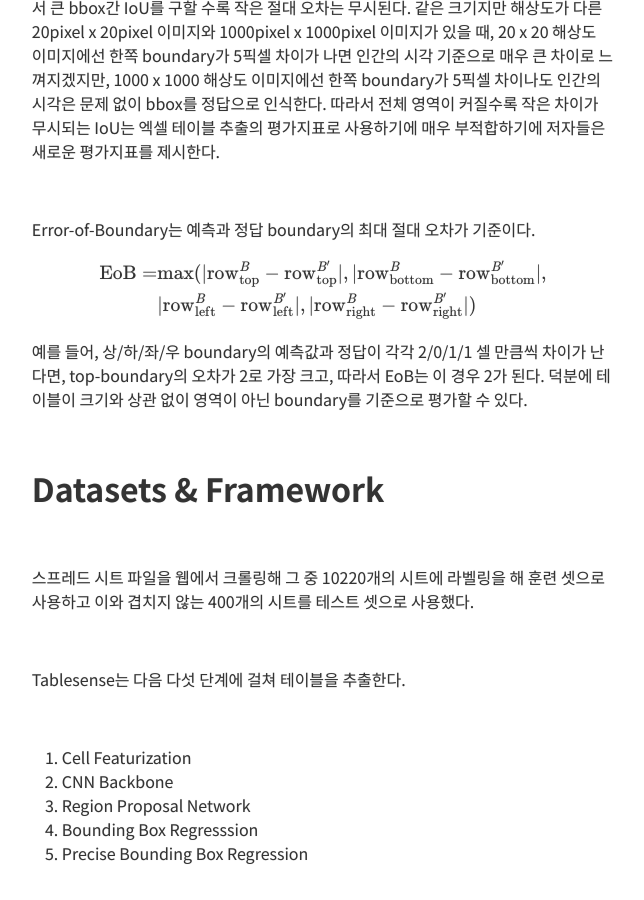
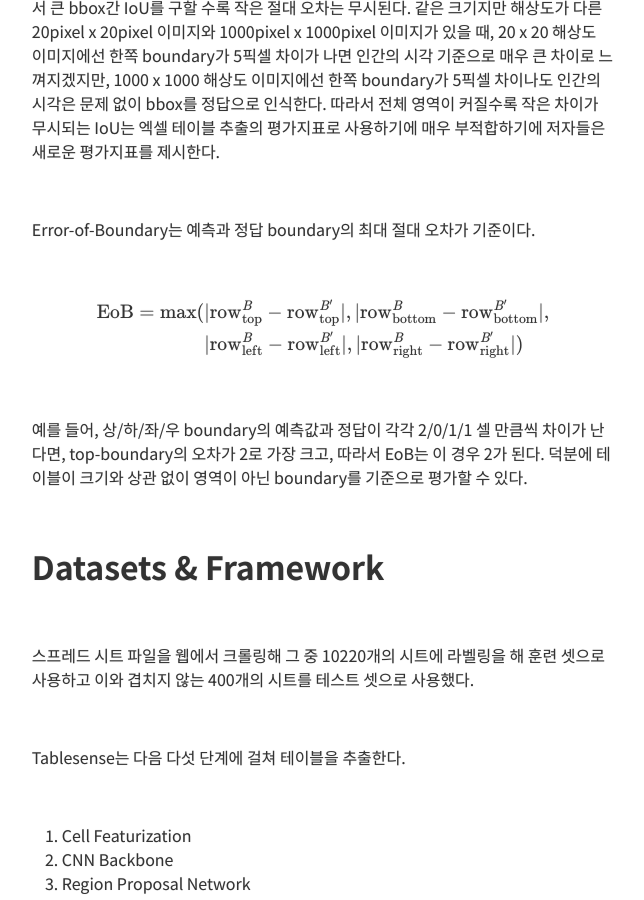
Before and after one commit to Clarit7/clarit7.github.io, a Jekyll site: the page built from _posts/2021-12-10-tablesense.md, in a window 1280 px wide and 900 px high, scrolled down 2043 px. Shown: the whole window, without its empty margins (317-961 px from the left). Built offline with Jekyll 4.4.1, drawn with Linux system fonts in a browser that asks for light colours; some web fonts are replaced; formulas are drawn with MathJax 3; comment, search, counter and statistics services are not loaded.

Commit message:
Update 2021-12-10-tablesense.md

```diff
--- a/_posts/2021-12-10-tablesense.md
+++ b/_posts/2021-12-10-tablesense.md
@@ -69,15 +69,17 @@
 
 Error-of-Boundary는 예측과 정답 boundary의 최대 절대 오차가 기준이다.
 
+<br/>
 
 $$
 \begin{align*}
-\mathrm{EoB} =
-&\mathrm{max}(\vert\mathrm{row_{top}^\mathit{B}} - \mathrm{row_{top}^\mathit{B'}}\vert, \vert\mathrm{row_{bottom}^\mathit{B}} - \mathrm{row_{bottom}^\mathit{B'}}\vert, \\
+\mathrm{EoB} = \mathrm{max}(
+&\vert\mathrm{row_{top}^\mathit{B}} - \mathrm{row_{top}^\mathit{B'}}\vert, \vert\mathrm{row_{bottom}^\mathit{B}} - \mathrm{row_{bottom}^\mathit{B'}}\vert, \\
 &\vert\mathrm{row_{left}^\mathit{B}} - \mathrm{row_{left}^\mathit{B'}}\vert, \vert\mathrm{row_{right}^\mathit{B}} - \mathrm{row_{right}^\mathit{B'}}\vert)
 \end{align*}
 $$
 
+<br/>
 
 예를 들어, 상/하/좌/우 boundary의 예측값과 정답이 각각 2/0/1/1 셀 만큼씩 차이가 난다면, top-boundary의 오차가 2로 가장 크고, 따라서 EoB는 이 경우 2가 된다.
 덕분에 테이블이 크기와 상관 없이 영역이 아닌 boundary를 기준으로 평가할 수 있다.
```
